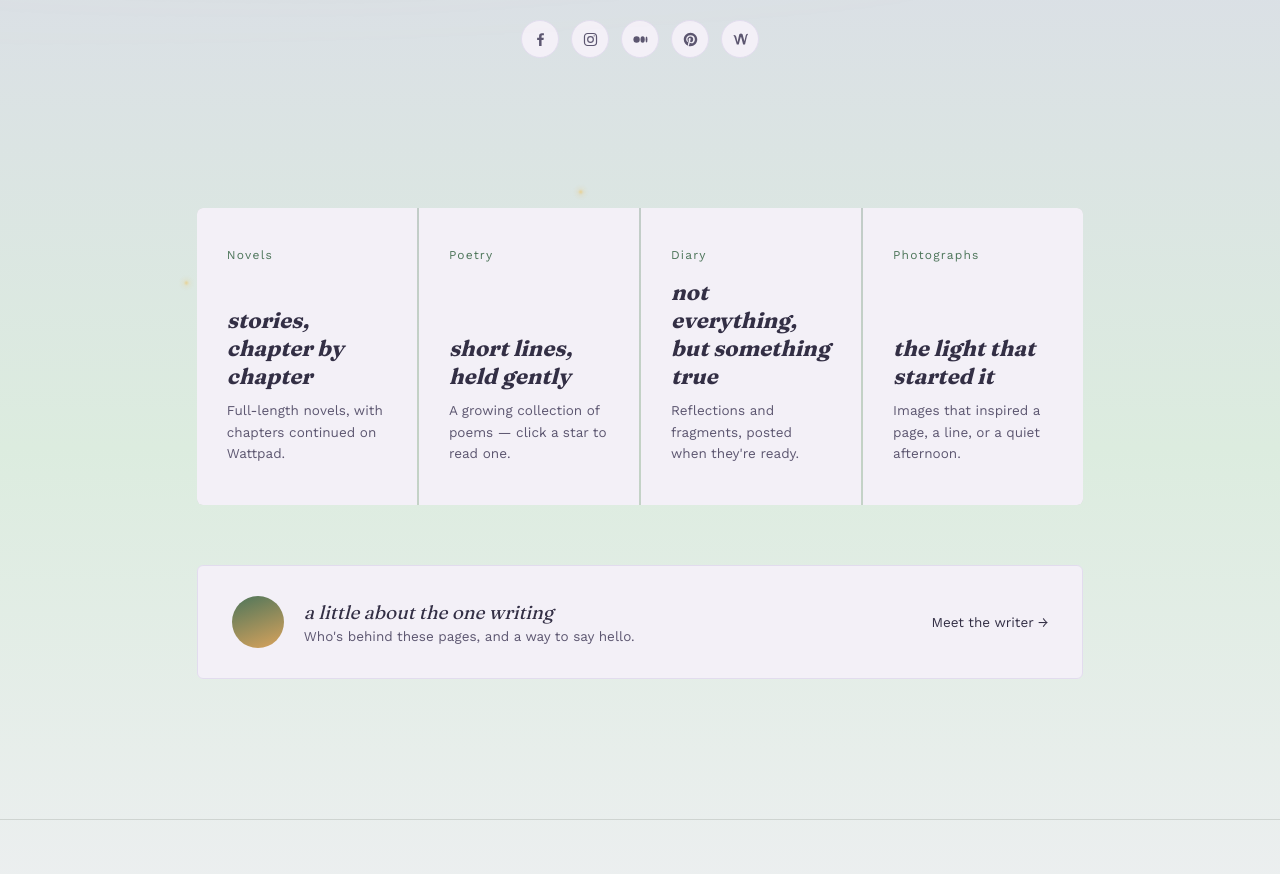
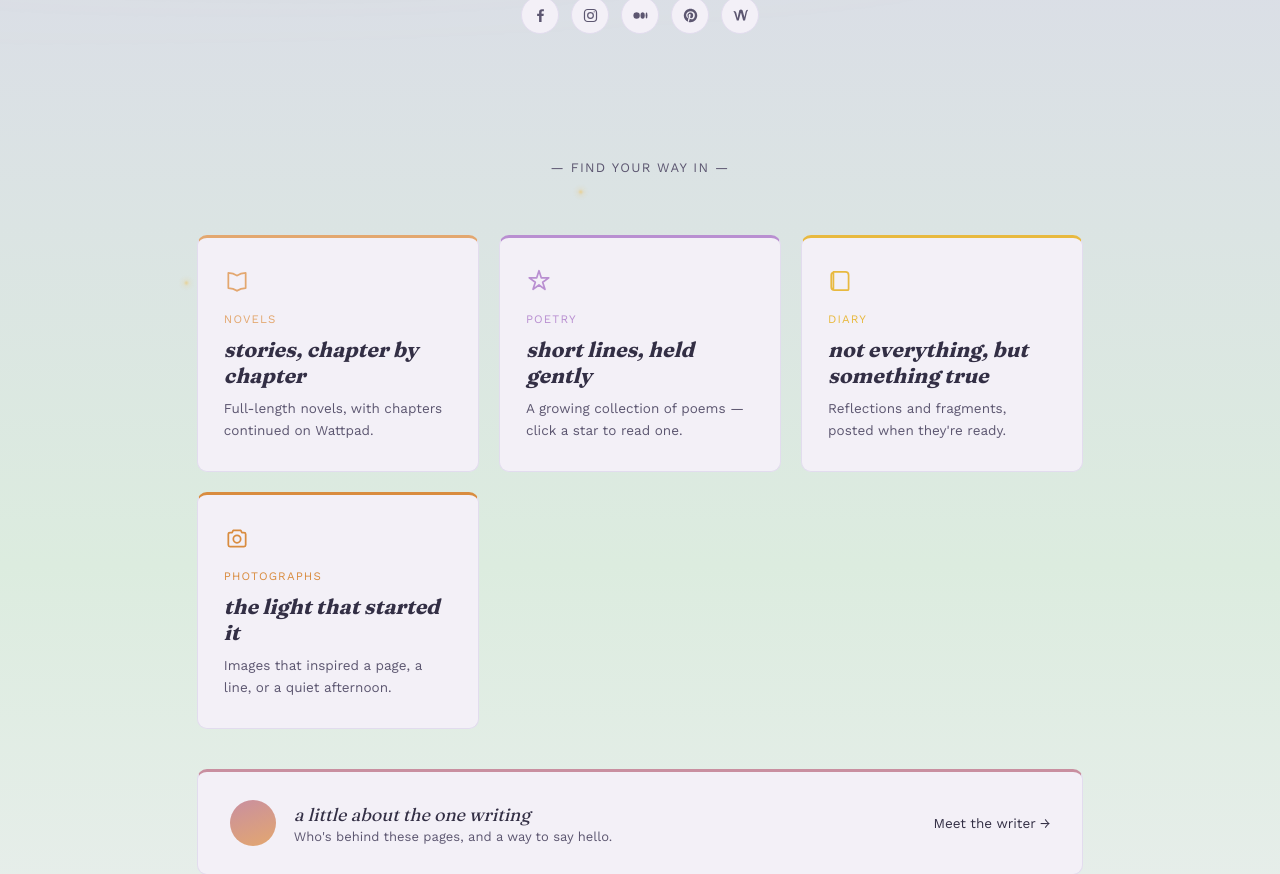
Before and after one commit to callmecla/clarence-writers-page, a Next.js app: page / in a window 1280 px wide. Shown: the part 496-1370 px from the top of the page. Built offline with nearby package versions, Linux system fonts and the light colour scheme.

Commit message:
feat: enhance homepage layout with new HomeTile component and improved styling

```diff
--- a/app/globals.css
+++ b/app/globals.css
@@ -47,6 +47,19 @@ body {
 main {
   position: relative;
   z-index: 10;
+}
+
+/* ---------- homepage tiles ---------- */
+.home-tile {
+  position: relative;
+  border: 1px solid var(--paper-edge);
+  border-top: 3px solid var(--accent, var(--paper-edge));
+  transition: transform 0.5s cubic-bezier(0.2, 0.8, 0.2, 1), box-shadow 0.5s ease, border-color 0.4s ease;
+}
+.home-tile:hover {
+  transform: translateY(-6px);
+  box-shadow: 0 24px 44px -22px rgba(20, 15, 10, 0.4);
+  border-color: var(--accent);
 }
 
 /* ---------- cursor-reactive parallax (respects reduced motion) ---------- */
@@ -503,6 +516,8 @@ html[data-theme="day"] .aurora-band { opacity: 0.22; mix-blend-mode: multiply; }
 
 /* ---------- page transitions ---------- */
 .page-transition {
+  position: relative;
+  z-index: 10;
   animation: pageEnter 0.8s cubic-bezier(0.19, 1, 0.22, 1) both;
 }
 @keyframes pageEnter {
--- a/app/page.tsx
+++ b/app/page.tsx
@@ -6,7 +6,7 @@ export default function Home() {
     <main>
       <header
         style={{
-          minHeight: "88vh",
+          minHeight: "82vh",
           display: "flex",
           flexDirection: "column",
           alignItems: "center",
@@ -40,56 +40,108 @@ export default function Home() {
         </div>
       </header>
 
-      <section style={{ padding: "0 6vw 60px", maxWidth: "1040px", margin: "0 auto", position: "relative", zIndex: 10 }}>
+      <section style={{ padding: "0 6vw 24px", maxWidth: "1040px", margin: "0 auto" }}>
+        <p
+          style={{
+            fontSize: "13px",
+            letterSpacing: "0.1em",
+            textTransform: "uppercase",
+            color: "var(--ink-soft)",
+            textAlign: "center",
+            marginBottom: "36px",
+          }}
+        >
+          — find your way in —
+        </p>
+      </section>
+
+      <section style={{ padding: "0 6vw 30px", maxWidth: "1040px", margin: "0 auto" }}>
         <div
           style={{
             display: "grid",
             gridTemplateColumns: "repeat(auto-fit, minmax(220px, 1fr))",
-            gap: "2px",
-            background: "var(--line)",
-            borderRadius: "6px",
-            overflow: "hidden",
+            gap: "20px",
           }}
         >
-          <PreviewPanel href="/novels" num="Novels" title="stories, chapter by chapter" text="Full-length novels, with chapters continued on Wattpad." />
-          <PreviewPanel href="/poetry" num="Poetry" title="short lines, held gently" text="A growing collection of poems — click a star to read one." />
-          <PreviewPanel href="/diary" num="Diary" title="not everything, but something true" text="Reflections and fragments, posted when they're ready." />
-          <PreviewPanel href="/photos" num="Photographs" title="the light that started it" text="Images that inspired a page, a line, or a quiet afternoon." />
+          <HomeTile
+            href="/novels"
+            accent="#e3a76f"
+            title="Novels"
+            tagline="stories, chapter by chapter"
+            text="Full-length novels, with chapters continued on Wattpad."
+            icon={
+              <path d="M4 4.5c4 0 6 1 8 2.5 2-1.5 4-2.5 8-2.5v14c-4 0-6 1-8 2.5-2-1.5-4-2.5-8-2.5V4.5Z" />
+            }
+          />
+          <HomeTile
+            href="/poetry"
+            accent="#b98fd1"
+            title="Poetry"
+            tagline="short lines, held gently"
+            text="A growing collection of poems — click a star to read one."
+            icon={<path d="M12 2.5l2.1 6.6h6.9l-5.6 4 2.1 6.6-5.5-4-5.5 4 2.1-6.6-5.6-4h6.9L12 2.5Z" />}
+          />
+          <HomeTile
+            href="/diary"
+            accent="#e8b93f"
+            title="Diary"
+            tagline="not everything, but something true"
+            text="Reflections and fragments, posted when they're ready."
+            icon={
+              <path d="M5 3.5h11a3 3 0 0 1 3 3v13a1 1 0 0 1-1 1H6a3 3 0 0 1-3-3v-11a2.5 2.5 0 0 1 2-2.4Zm0 0V19" />
+            }
+          />
+          <HomeTile
+            href="/photos"
+            accent="#d98c3f"
+            title="Photographs"
+            tagline="the light that started it"
+            text="Images that inspired a page, a line, or a quiet afternoon."
+            icon={
+              <>
+                <path d="M4 8.5A1.5 1.5 0 0 1 5.5 7h2l1-2h7l1 2h2A1.5 1.5 0 0 1 20 8.5v10A1.5 1.5 0 0 1 18.5 20h-13A1.5 1.5 0 0 1 4 18.5v-10Z" />
+                <circle cx="12" cy="13" r="3.4" />
+              </>
+            }
+          />
         </div>
       </section>
 
-      <section style={{ padding: "0 6vw 140px", maxWidth: "1040px", margin: "0 auto", position: "relative", zIndex: 10 }}>
+      <section style={{ padding: "10px 6vw 140px", maxWidth: "1040px", margin: "0 auto" }}>
         <Link
           href="/about"
-          style={{
+          className="home-tile"
+          style={
+            {
+              "--accent": "#c98fa0",
               display: "flex",
               alignItems: "center",
               justifyContent: "space-between",
               gap: "20px",
               flexWrap: "wrap",
               background: "var(--paper)",
-            border: "1px solid var(--paper-edge)",
-            borderRadius: "6px",
-            padding: "30px 34px",
+              borderRadius: "10px",
+              padding: "28px 32px",
               textDecoration: "none",
               color: "inherit",
-          }}
+            } as React.CSSProperties
+          }
         >
-          <div style={{ display: "flex", alignItems: "center", gap: "20px" }}>
+          <div style={{ display: "flex", alignItems: "center", gap: "18px" }}>
             <div
               style={{
-                width: "52px",
-                height: "52px",
+                width: "46px",
+                height: "46px",
                 borderRadius: "50%",
                 flexShrink: 0,
-                background: "linear-gradient(160deg, var(--moss) 0%, var(--gold) 100%)",
+                background: "linear-gradient(160deg, #c98fa0 0%, #e3a76f 100%)",
               }}
             />
             <div>
-              <p className="display" style={{ fontStyle: "italic", fontSize: "19px" }}>
+              <p className="display" style={{ fontStyle: "italic", fontSize: "18px" }}>
                 a little about the one writing
               </p>
-              <p style={{ fontSize: "13.5px", color: "var(--ink-soft)", marginTop: "4px" }}>
+              <p style={{ fontSize: "13px", color: "var(--ink-soft)", marginTop: "3px" }}>
                 Who&apos;s behind these pages, and a way to say hello.
               </p>
             </div>
@@ -101,40 +153,60 @@ export default function Home() {
   );
 }
 
-function PreviewPanel({
+function HomeTile({
   href,
-  num,
+  accent,
   title,
+  tagline,
   text,
+  icon,
 }: {
   href: string;
-  num: string;
+  accent: string;
   title: string;
+  tagline: string;
   text: string;
+  icon: React.ReactNode;
 }) {
   return (
     <Link
       href={href}
-      style={{
+      className="home-tile"
+      style={
+        {
+          "--accent": accent,
           background: "var(--paper)",
-        padding: "40px 30px",
-        minHeight: "210px",
+          borderRadius: "10px",
+          padding: "30px 26px",
           display: "flex",
           flexDirection: "column",
-        justifyContent: "space-between",
           textDecoration: "none",
           color: "inherit",
-      }}
+        } as React.CSSProperties
+      }
     >
-      <span style={{ fontSize: "12px", color: "var(--moss)", letterSpacing: "0.1em" }}>{num}</span>
-      <div>
-        <h3 className="display" style={{ fontStyle: "italic", fontSize: "22px", marginTop: "16px" }}>
+      <svg
+        width="26"
+        height="26"
+        viewBox="0 0 24 24"
+        fill="none"
+        stroke={accent}
+        strokeWidth="1.6"
+        strokeLinecap="round"
+        strokeLinejoin="round"
+        style={{ marginBottom: "18px" }}
+      >
+        {icon}
+      </svg>
+      <span style={{ fontSize: "11.5px", letterSpacing: "0.1em", textTransform: "uppercase", color: accent }}>
         {title}
+      </span>
+      <h3 className="display" style={{ fontStyle: "italic", fontSize: "21px", marginTop: "10px" }}>
+        {tagline}
       </h3>
-        <p style={{ fontSize: "13.5px", color: "var(--ink-soft)", marginTop: "10px", lineHeight: 1.6 }}>
+      <p style={{ fontSize: "13.5px", color: "var(--ink-soft)", marginTop: "10px", lineHeight: 1.6, flexGrow: 1 }}>
         {text}
       </p>
-      </div>
     </Link>
   );
 }
```
Lines whose indentation alone changed are shown as unchanged.
